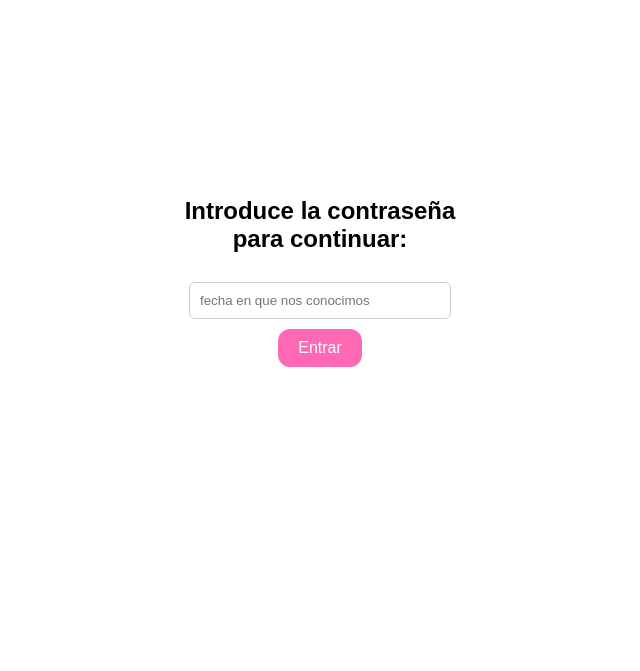
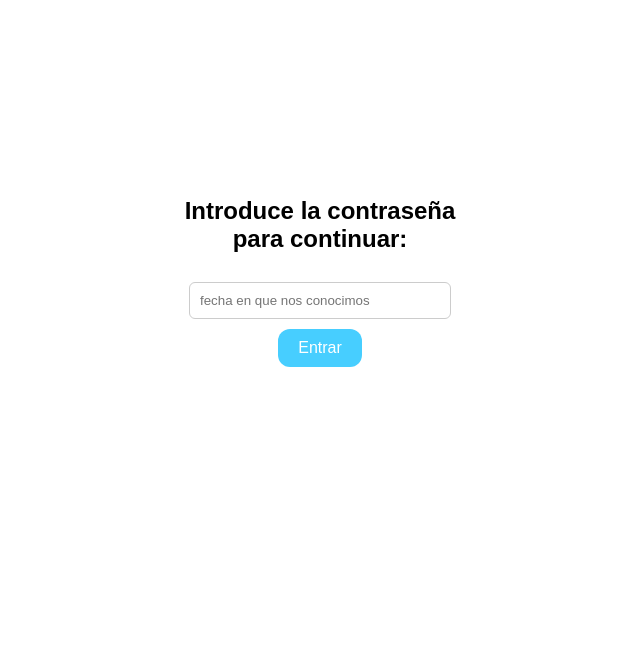
Before and after one commit to ItzAngelZz/ItzAngelZz.github.io, a plain HTML site: page index.html in a window 1280 px wide. Shown: the part 128-799 px from the top of the page, without its empty margins (320-960 px from the left). Drawn offline with Linux system fonts and the light colour scheme.

Commit message:
Update index.html

```diff
--- a/index.html
+++ b/index.html
@@ -50,7 +50,7 @@
         }
 
         #password-content button {
-            background-color: #ff69b4;
+            background-color: #47ceff;
             border: none;
             color: white;
             padding: 10px 20px;
```
